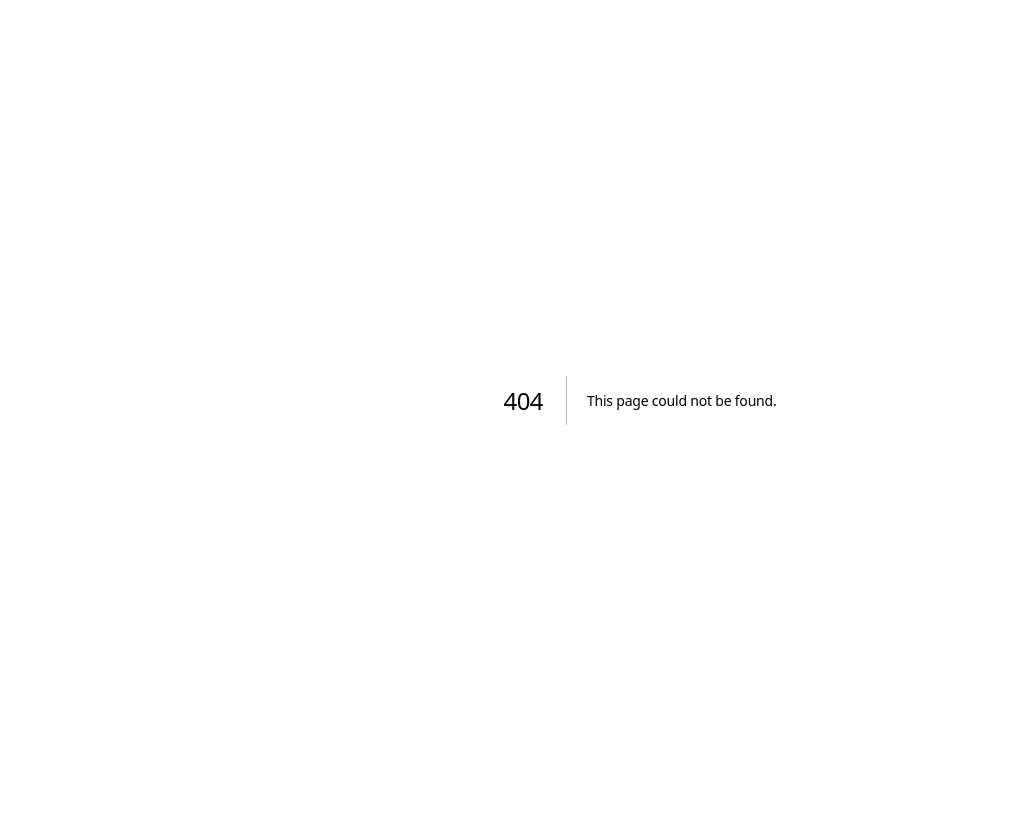
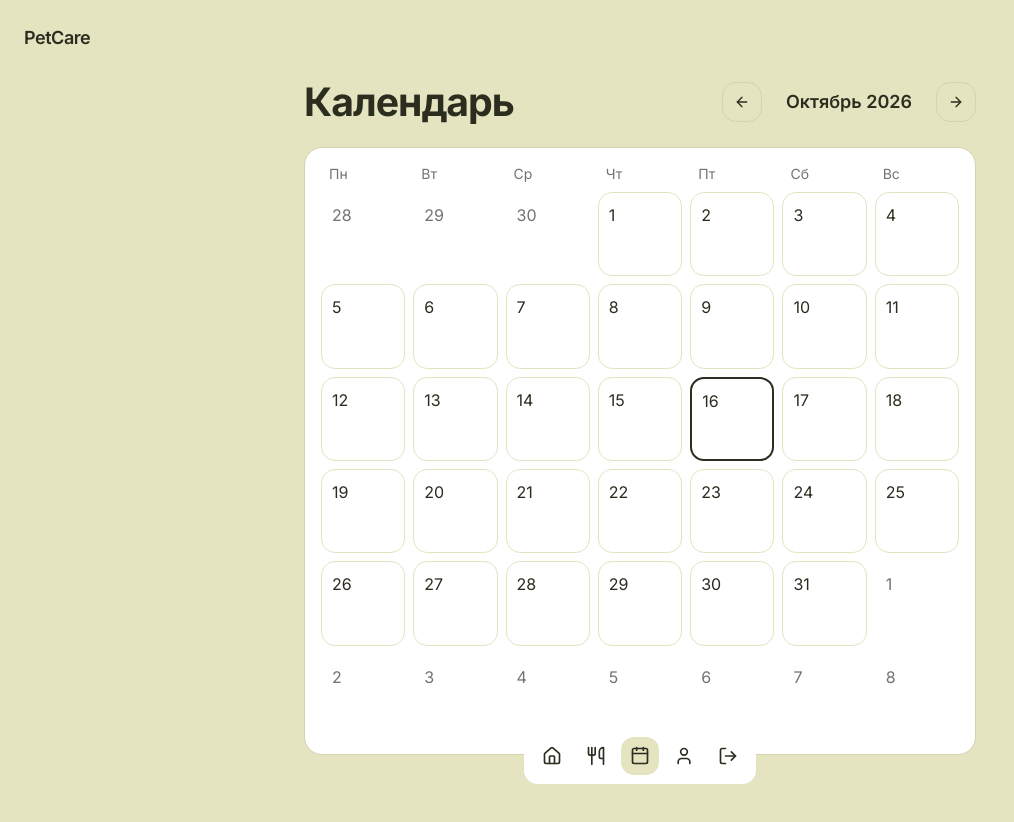
Before and after one commit to Quadrotez/hackaton-prod-22-2026, a Next.js app in the folder frontend/: page /calendar in a window 1280 px wide. Before the commit this address had no page. Shown: the top 822 px of the page, without its empty margins (0-1014 px from the left). Before the commit the page ends 800 px from the top, so only its background shows below. Built offline with nearby package versions, Linux system fonts and the light colour scheme.

Commit message:
Small shell change and 1st version of event calendar

```diff
--- /dev/null
+++ b/frontend/app/calendar/page.tsx
@@ -0,0 +1,21 @@
+import { Suspense } from "react";
+import { connection } from "next/server";
+import { CalendarView } from "@/components/calendar-view";
+import { PageShell } from "@/components/page-shell";
+import { PageLoading } from "@/components/page-state";
+
+async function CurrentCalendar() {
+  await connection();
+  const today = new Date();
+  return <CalendarView initialDate={[today.getFullYear(), today.getMonth(), today.getDate()]} />;
+}
+
+export default function CalendarPage() {
+  return (
+    <PageShell contentClassName="max-w-2xl">
+      <Suspense fallback={<PageLoading />}>
+        <CurrentCalendar />
+      </Suspense>
+    </PageShell>
+  );
+}
--- /dev/null
+++ b/frontend/components/calendar-view.tsx
@@ -0,0 +1,70 @@
+"use client";
+
+import { useState } from "react";
+import DateChooser from "@/components/date-choose";
+import { cn } from "@/lib/utils";
+
+const weekdays = ["Пн", "Вт", "Ср", "Чт", "Пт", "Сб", "Вс"];
+const dateFormatter = new Intl.DateTimeFormat("ru-RU", { dateStyle: "full" });
+
+function isSameDay(first: Date, second: Date) {
+  return first.getFullYear() === second.getFullYear()
+    && first.getMonth() === second.getMonth()
+    && first.getDate() === second.getDate();
+}
+
+export function CalendarView({ initialDate }: { initialDate: [number, number, number] }) {
+  const [today] = useState(() => new Date(...initialDate));
+  const [month, setMonth] = useState(() => new Date(today.getFullYear(), today.getMonth(), 1));
+  const [selectedDate, setSelectedDate] = useState<Date | null>(null);
+  const firstDay = new Date(month.getFullYear(), month.getMonth(), 1);
+  const mondayOffset = (firstDay.getDay() + 6) % 7;
+  const days = Array.from({ length: 42 }, (_, index) => (
+    new Date(month.getFullYear(), month.getMonth(), 1 - mondayOffset + index)
+  ));
+
+  return (
+    <>
+      <header className="flex flex-wrap items-center justify-between gap-4">
+        <h1>Календарь</h1>
+        <DateChooser month={month} onMonthChange={setMonth} />
+
+      </header>
+      <section aria-label="Сетка месяца" className="min-w-0 rounded-2xl border bg-card p-2 sm:p-4">
+        <div className="mb-2 grid grid-cols-7 gap-1 sm:gap-2" aria-hidden="true">
+          {weekdays.map((day) => (
+            <span key={day} className="px-1 text-center text-xs text-muted-foreground sm:px-2 sm:text-left sm:text-sm">{day}</span>
+          ))}
+        </div>
+        <div className="grid grid-cols-7 gap-1 sm:gap-2">
+          {days.map((date) => {
+            const isToday = isSameDay(date, today);
+            const selected = selectedDate !== null && isSameDay(date, selectedDate);
+            const outsideMonth = date.getMonth() !== month.getMonth();
+            return (
+              <button
+                key={date.getTime()}
+                type="button"
+                aria-label={dateFormatter.format(date)}
+                aria-current={isToday ? "date" : undefined}
+                aria-pressed={selected}
+                onClick={() => setSelectedDate(date)}
+                className={cn(
+                  "aspect-square min-w-0 rounded-lg border p-1 text-left text-sm transition-colors hover:bg-secondary focus-visible:outline-2 focus-visible:outline-offset-2 focus-visible:outline-foreground sm:rounded-xl sm:p-2.5 sm:text-base",
+                  outsideMonth ? "border-transparent text-muted-foreground" : "border-muted bg-card",
+                  isToday && "border-2 border-foreground",
+                  selected && "bg-primary hover:bg-primary/80",
+                )}
+              >
+                <span className="flex h-full items-start">{date.getDate()}</span>
+              </button>
+            );
+          })}
+        </div>
+      </section>
+      <p role="status" className="sr-only">
+        {selectedDate ? `Выбрано: ${dateFormatter.format(selectedDate)}` : ""}
+      </p>
+    </>
+  );
+}
--- /dev/null
+++ b/frontend/components/date-choose.tsx
@@ -0,0 +1,54 @@
+"use client";
+
+import { ArrowLeft, ArrowRight } from "lucide-react";
+import { Button } from "@/components/ui/button";
+
+interface Props {
+  month: Date;
+  onMonthChange: (month: Date) => void;
+}
+
+const monthFormatter = new Intl.DateTimeFormat("ru-RU", { month: "long" });
+
+export default function DateChooser({ month, onMonthChange }: Props) {
+  const monthName = monthFormatter.format(month);
+  const label = `${monthName.charAt(0).toUpperCase()}${monthName.slice(1)} ${month.getFullYear()}`;
+
+  function changeMonth(offset: number) {
+    // Первое число исключает пропуск февраля при переключении с 29–31 января.
+    // Date автоматически переносит год при переходе через декабрь или январь.
+    const nextMonth = new Date(month);
+    nextMonth.setDate(1);
+    nextMonth.setMonth(nextMonth.getMonth() + offset);
+    onMonthChange(nextMonth);
+  }
+
+  return (
+    <div role="group" aria-label="Выбор месяца" className="flex items-center gap-3">
+      <Button
+        type="button"
+        variant="outline"
+        size="icon"
+        className="size-10 rounded-xl bg-secondary"
+        aria-label="Предыдущий месяц"
+        onClick={() => changeMonth(-1)}
+      >
+        <ArrowLeft aria-hidden="true" />
+      </Button>
+      <span aria-live="polite" aria-atomic="true" className="min-w-[150px] text-center text-lg font-semibold">
+        {label}
+      </span>
+      <Button
+        type="button"
+        variant="outline"
+        size="icon"
+        className="size-10 rounded-xl bg-secondary"
+        aria-label="Следующий месяц"
+        onClick={() => changeMonth(1)}
+      >
+        <ArrowRight aria-hidden="true" />
+      </Button>
+    </div>
+
+  );
+}
--- a/frontend/components/page-shell.tsx
+++ b/frontend/components/page-shell.tsx
@@ -3,7 +3,10 @@ import { logoClass } from "@/components/logo";
 import { Menu } from "@/components/menu";
 
 // Каркас внутренних страниц: единые отступы и ширина контента
-export function PageShell({ children }: { children: React.ReactNode }) {
+export function PageShell({ children, contentClassName = "max-w-sm" }: {
+  children: React.ReactNode;
+  contentClassName?: string;
+}) {
   return (
     <main className="relative flex min-h-dvh flex-col items-center bg-secondary px-6 pb-28 pt-20">
       <Link
@@ -12,7 +15,7 @@ export function PageShell({ children }: { children: React.ReactNode }) {
       >
         PetCare
       </Link>
-      <div className="flex w-full max-w-sm flex-col gap-6">{children}</div>
+      <div className={`flex w-full flex-col gap-6 ${contentClassName}`}>{children}</div>
       <Menu />
     </main>
   );
```
